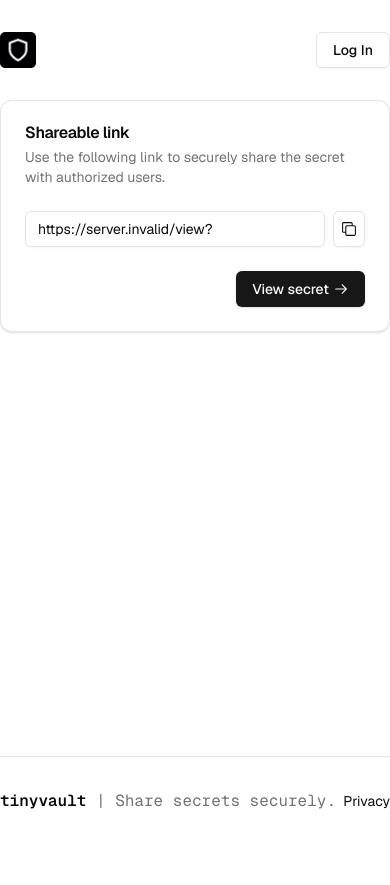
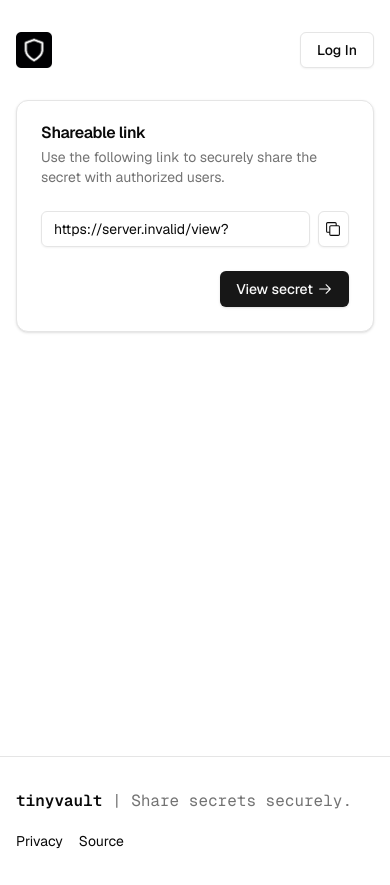
Before and after one commit to FadyMak/tinyvault, a Next.js app: page /share in a window 390 px wide. Before the commit the page ends 845 px from the top, so only its background shows below. Built offline with nearby package versions, Linux system fonts and the light colour scheme; no server answers.

Commit message:
chore: mobile responsiveness

```diff
--- a/app/layout.tsx
+++ b/app/layout.tsx
@@ -42,7 +42,7 @@ export default function RootLayout({
     >
       <ClerkProvider>
         <body className="min-h-screen bg-background font-sans antialiased">
-          <header className="mx-auto max-w-4xl py-8">
+          <header className="mx-auto max-w-4xl px-4 py-8">
             <div className="flex items-center justify-between">
               <Link href="/">
                 <Image
@@ -71,13 +71,13 @@ export default function RootLayout({
             </div>
           </header>
 
-          <main className="mx-auto mb-8 min-h-[calc(100svh-220px)] max-w-4xl">
+          <main className="mx-auto mb-8 min-h-[calc(100svh-220px)] max-w-4xl px-4">
             {children}
           </main>
 
           <Separator />
 
-          <footer className="mx-auto flex max-w-4xl justify-between py-8">
+          <footer className="mx-auto max-w-4xl justify-between space-y-4 px-4 py-8 sm:flex">
             <div>
               <Link href="/" className="font-mono font-semibold">
                 tinyvault
@@ -88,9 +88,16 @@ export default function RootLayout({
               </span>
             </div>
 
-            <div>
+            <div className="space-x-4">
               <Link href="/privacy" className="text-sm">
                 Privacy
+              </Link>
+
+              <Link
+                href="https://github.com/fadymak/tinyvault"
+                className="text-sm"
+              >
+                Source
               </Link>
             </div>
           </footer>
--- a/app/page.tsx
+++ b/app/page.tsx
@@ -4,7 +4,6 @@ import { SignedOut, SignInButton, useUser } from "@clerk/nextjs"
 import { InfoCircledIcon } from "@radix-ui/react-icons"
 import { toast } from "sonner"
 
-import { Button } from "@/components/ui/button"
 import {
   Card,
   CardContent,
@@ -26,6 +25,7 @@ import {
 import { Textarea } from "@/components/ui/textarea"
 import { MarkdownLogo } from "@/components/markdown-logo"
 import { SubmitButton } from "@/components/submit-button"
+import { Button } from "@/components/ui/button"
 
 import { createSecret } from "./actions"
 
@@ -94,19 +94,26 @@ export default function Home() {
         </CardContent>
         <SignedOut>
           <CardFooter className="text-sm text-muted-foreground">
-            <InfoCircledIcon className="mr-1 size-4" /> If you would like to
-            view the secret once it has been created, you must
-            <Button variant="link" className="pl-1 pr-0">
-              <SignInButton mode="modal">authenticate</SignInButton>
-            </Button>
-            .
+            <InfoCircledIcon className="mr-2 size-4 shrink-0" />
+            <span>
+              <SignInButton mode="modal">
+                <Button
+                  type="button"
+                  variant="link"
+                  className="h-auto px-0 py-0"
+                >
+                  Sign-in
+                </Button>
+              </SignInButton>{" "}
+              to be able to view the secret once it has been created.
+            </span>
           </CardFooter>
         </SignedOut>
       </Card>
 
       <Card className="p-6">
-        <div className="flex items-end justify-between">
-          <div className="grid gap-2">
+        <div className="block items-end justify-between space-y-4 sm:flex">
+          <div className="grid w-full gap-2">
             <Label>Expires in</Label>
             <div className="flex space-x-2">
               <Input
@@ -114,10 +121,10 @@ export default function Home() {
                 defaultValue="2"
                 placeholder="2"
                 type="number"
-                className="w-24"
+                className="w-full sm:w-24"
               />
               <Select name="expires_in_unit" defaultValue="days">
-                <SelectTrigger className="w-[120px]">
+                <SelectTrigger className="w-full sm:w-[120px]">
                   <SelectValue />
                 </SelectTrigger>
                 <SelectContent>
@@ -133,7 +140,8 @@ export default function Home() {
               </Select>
             </div>
           </div>
-          <SubmitButton />
+
+          <SubmitButton className="w-full sm:w-auto" />
         </div>
       </Card>
     </form>
--- a/components/submit-button.tsx
+++ b/components/submit-button.tsx
@@ -6,11 +6,11 @@ import { useFormStatus } from "react-dom"
 import { Spinner } from "./spinner"
 import { Button } from "./ui/button"
 
-export function SubmitButton() {
+export function SubmitButton({ className }: { className?: string }) {
   const { pending } = useFormStatus()
 
   return (
-    <Button aria-disabled={pending} disabled={pending}>
+    <Button className={className} aria-disabled={pending} disabled={pending}>
       {pending ? (
         <Spinner className="mr-2 size-4" />
       ) : (
```
Also changed, not shown: app/icon.svg (deleted).
